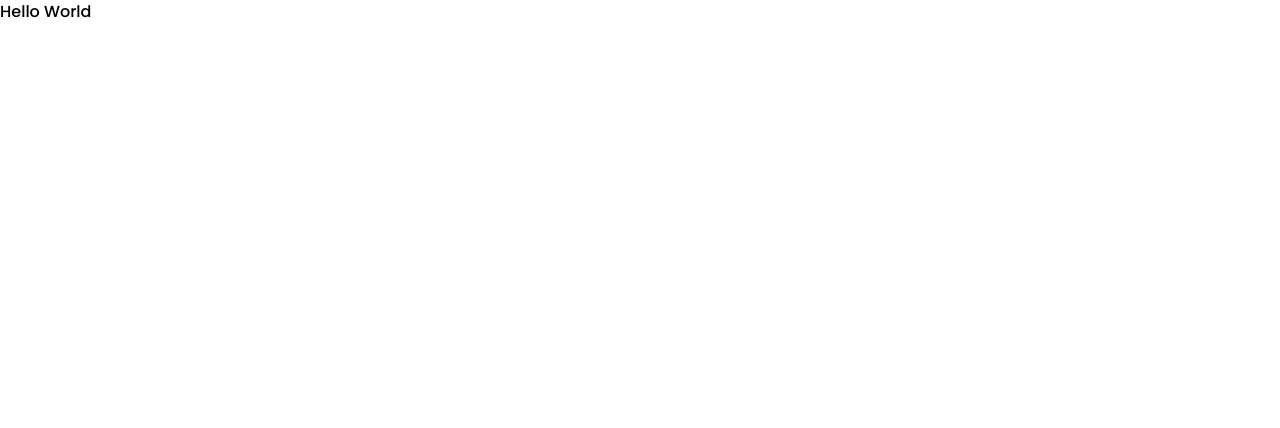
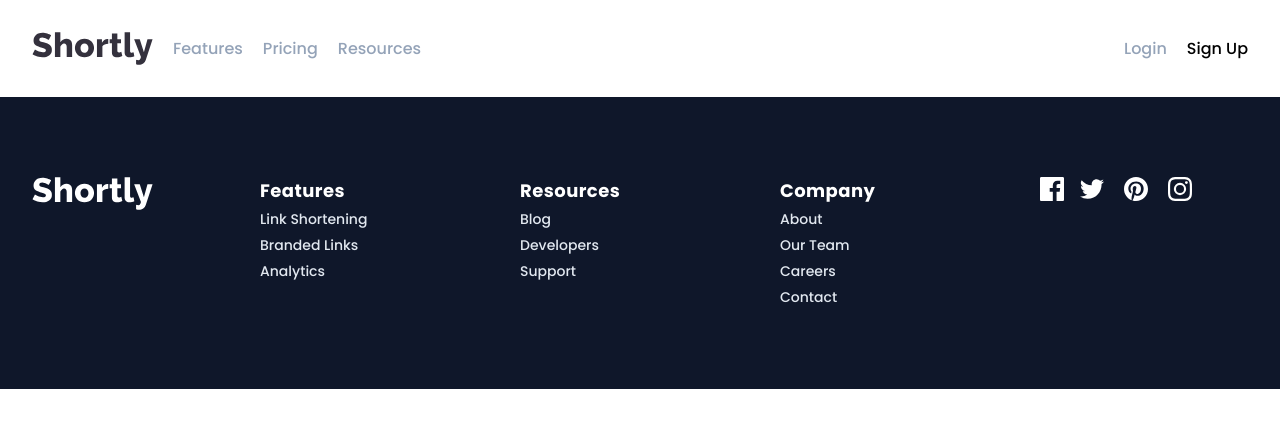
Before and after one commit to quang08/GDSC_HUST_WEB_CHALLENGE, a React (Create React App) app: page / in a window 1280 px wide. Shown: the top 428 px of the page. Built offline with nearby package versions, Linux system fonts and the light colour scheme; the HTML template or start-up script is replaced by a standard one.

Commit message:
add header and footer

```diff
--- a/src/App.js
+++ b/src/App.js
@@ -1,7 +1,11 @@
+import Footer from "./components/Footer";
+import Header from "./components/Header";
+
 function App() {
   return (
-    <div className="App">
-      <h1>Hello World</h1>
+    <div>
+      <Header />
+      <Footer />
     </div>
   );
 }
--- /dev/null
+++ b/src/components/Footer.js
@@ -0,0 +1,102 @@
+import facebook from "../images/icon-facebook.svg"
+import twitter from "../images/icon-twitter.svg"
+import pinterest from "../images/icon-pinterest.svg"
+import instagram from "../images/icon-instagram.svg"
+import logo from "../images/footer-logo.svg"
+
+function Footer() {
+    return (
+        <>
+            <footer className="bg-slate-900 py-10 lg:py-20">
+                <div className="max-width grid grid-cols-1 gap-5 md:grid-cols-3 lg:grid-cols-5">
+                    <article className="flex justify-start px-8 items-start">
+                        <img src={logo} alt="" />
+                    </article>
+
+                    <article>
+                        <h3 className="text-white text-lg font-bold tracking-wide">
+                            Features
+                        </h3>
+                        <ul>
+                            <li>
+                                <button className="text-slate-200 text-sm mt-1">
+                                    Link Shortening
+                                </button>
+                            </li>
+                            <li>
+                                <button className="text-slate-200 text-sm mt-1">
+                                    Branded Links
+                                </button>
+                            </li>
+                            <li>
+                                <button className="text-slate-200 text-sm mt-1">
+                                    Analytics
+                                </button>
+                            </li>
+                        </ul>
+                    </article>
+
+                    <article>
+                        <h3 className="text-white text-lg font-bold tracking-wide">
+                            Resources
+                        </h3>
+                        <ul>
+                            <li>
+                                <button className="text-slate-200 text-sm mt-1">Blog</button>
+                            </li>
+                            <li>
+                                <button className="text-slate-200 text-sm mt-1">
+                                    Developers
+                                </button>
+                            </li>
+                            <li>
+                                <button className="text-slate-200 text-sm mt-1">Support</button>
+                            </li>
+                        </ul>
+                    </article>
+
+                    <article>
+                        <h3 className="text-white text-lg font-bold tracking-wide">
+                            Company
+                        </h3>
+                        <ul>
+                            <li>
+                                <button className="text-slate-200 text-sm mt-1">About</button>
+                            </li>
+                            <li>
+                                <button className="text-slate-200 text-sm mt-1">
+                                    Our Team
+                                </button>
+                            </li>
+                            <li>
+                                <button className="text-slate-200 text-sm mt-1">Careers</button>
+                            </li>
+                            <li>
+                                <button className="text-slate-200 text-sm mt-1">Contact</button>
+                            </li>
+                        </ul>
+                    </article>
+
+                    <article>
+                        <ul className="flex items-center">
+                            <li>
+                                <img src={facebook} alt="" />
+                            </li>
+                            <li className="ml-4">
+                                <img src={twitter} alt="" />
+                            </li>
+                            <li className="mx-5">
+                                <img src={pinterest} alt="" />
+                            </li>
+                            <li>
+                                <img src={instagram} alt="" />
+                            </li>
+                        </ul>
+                    </article>
+                </div>
+            </footer>
+        </>
+    )
+}
+
+export default Footer
--- /dev/null
+++ b/src/components/Header.js
@@ -0,0 +1,78 @@
+import { useState } from "react"
+import logo from "../images/logo.svg"
+
+function Header() {
+    const [isOpen, setIsOpen] = useState(false)
+
+    return (
+        <>
+            <header className="header max-width p-8">
+                <div className="flex items-center justify-between">
+                    <article className="flex items-center">
+                        <img src={logo} alt="" />
+
+                        <nav className="hidden md:block md:ml-5">
+                            <ul className="flex items-start justify-start">
+                                <li>
+                                    <button className="text-slate-400">Features</button>
+                                </li>
+                                <li className="my-5 md:my-0 md:mx-5">
+                                    <button className="text-slate-400">Pricing</button>
+                                </li>
+                                <li>
+                                    <button className="text-slate-400">Resources</button>
+                                </li>
+                            </ul>
+                        </nav>
+                    </article>
+
+                    {isOpen && (
+                        <div className="absolute left-5 right-5 top-20 rounded bg-slate-900 text-slate-200 text-center py-10 md:relative md:top-0 md:left-0 md:right-0 md:bg-transparent md:text-slate-700 md:text-left md:py-0 md:flex md:items-center">
+                            <nav className="md:hidden">
+                                <ul className="flex flex-col items-center justify-center">
+                                    <li>
+                                        <button>Features</button>
+                                    </li>
+                                    <li className="my-5">
+                                        <button>Pricing</button>
+                                    </li>
+                                    <li>
+                                        <button>Resources</button>
+                                    </li>
+                                </ul>
+                            </nav>
+                            <ul className="flex flex-col items-center justify-center">
+                                <li className="my-5">
+                                    <button className="text-slate-400">Login</button>
+                                </li>
+                                <li>
+                                    <button className="btn-cta rounded-full">Sign Up</button>
+                                </li>
+                            </ul>
+                        </div>
+                    )}
+
+                    <div className="hidden md:block">
+                        <ul className="flex items-center ml-5">
+                            <li className="my-5 md:my-0 md:mr-5">
+                                <button className="text-slate-400">Login</button>
+                            </li>
+                            <li>
+                                <button className="btn-cta rounded-full">Sign Up</button>
+                            </li>
+                        </ul>
+                    </div>
+
+                    <button
+                        onClick={() => setIsOpen(!isOpen)}
+                        className="uppercase text-sm tracking-wide md:hidden"
+                    >
+                        {isOpen ? "Close" : "Menu"}
+                    </button>
+                </div>
+            </header>
+        </>
+    )
+}
+
+export default Header
--- /dev/null
+++ b/src/components/Shortener.js
@@ -0,0 +1,9 @@
+import React from 'react'
+
+function Shortener() {
+  return (
+    <div>Shortener</div>
+  )
+}
+
+export default Shortener
```
Also changed, not shown: src/components/Advanced.js (added), src/components/Boost.js (added), src/components/Showcase.js (added), src/images/footer-logo.svg (added).
